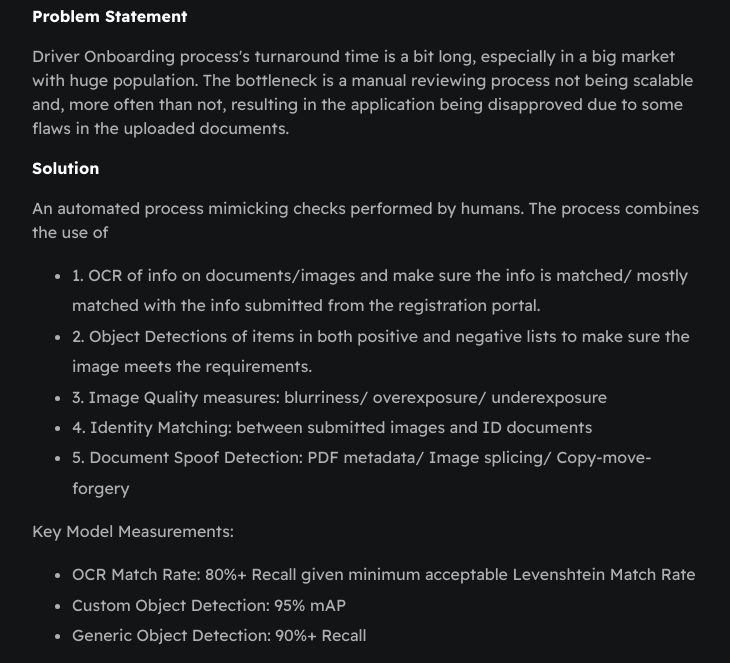
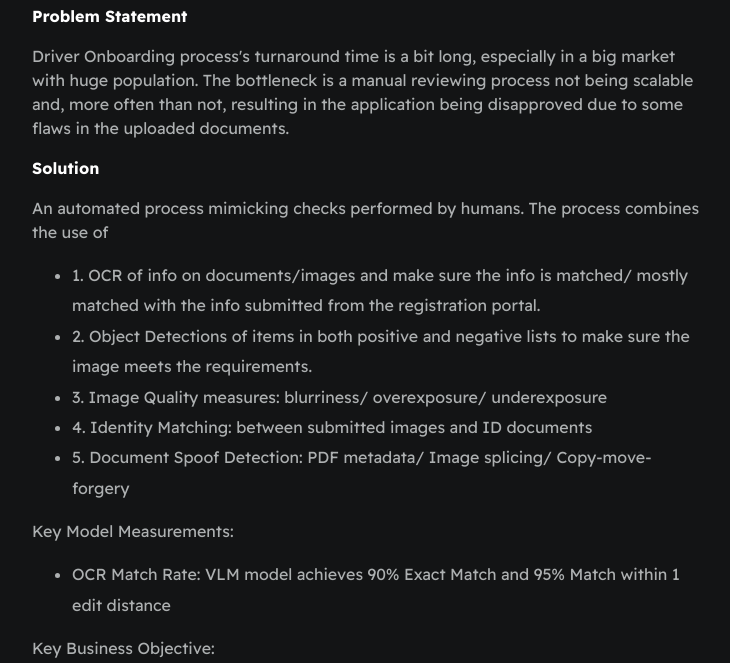
Before and after one commit to bhaddhadon/digitalCV, a plain HTML site: page project_driveronboarding.html in a window 1280 px wide. Shown: the part 135-798 px from the top of the page, without its empty margins (274-1004 px from the left). Drawn offline with Linux system fonts and the light colour scheme.

Commit message:
update onboarding

```diff
--- a/project_driveronboarding.html
+++ b/project_driveronboarding.html
@@ -29,9 +29,7 @@
 
             <p>Key Model Measurements: </p>
                 <ul>
-                    <li>OCR Match Rate: 80%+ Recall given minimum acceptable Levenshtein Match Rate</li>
-                    <li>Custom Object Detection: 95% mAP</li>
-                    <li>Generic Object Detection: 90%+ Recall</li>
+                    <li>OCR Match Rate: VLM model achieves 90% Exact Match and 95% Match within 1 edit distance</li>
                 </ul>
             <p>Key Business Objective: </p>
             <ul>
```
